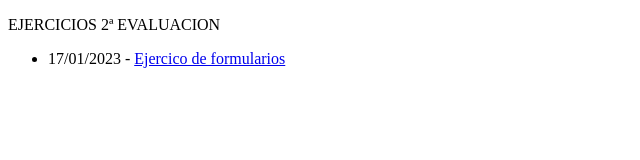
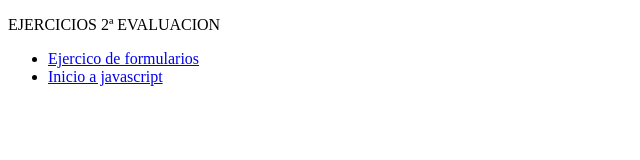
Before and after one commit to sandramontejano/2EVAL_Programacion_TICO2_sandramontejano, a plain HTML site: page index.html in a window 1280 px wide. Shown: the whole page, without its empty margins (0-640 px from the left). Drawn offline with Linux system fonts and the light colour scheme.

Commit message:
Update index.html

```diff
--- a/index.html
+++ b/index.html
@@ -9,7 +9,8 @@
 <body>
     <p> EJERCICIOS 2ª EVALUACION </p>
     <ul>
-        <li>17/01/2023 - <a href="formularios/index1.html"> Ejercico de formularios</a></li>
+        <li><a href="formularios/index1.html"> Ejercico de formularios</a></li>
+        <li><a href="formularios/java script para principiantes/index.html"> Inicio a javascript</a></li>
     </ul>
 </body>
 </html>
```
